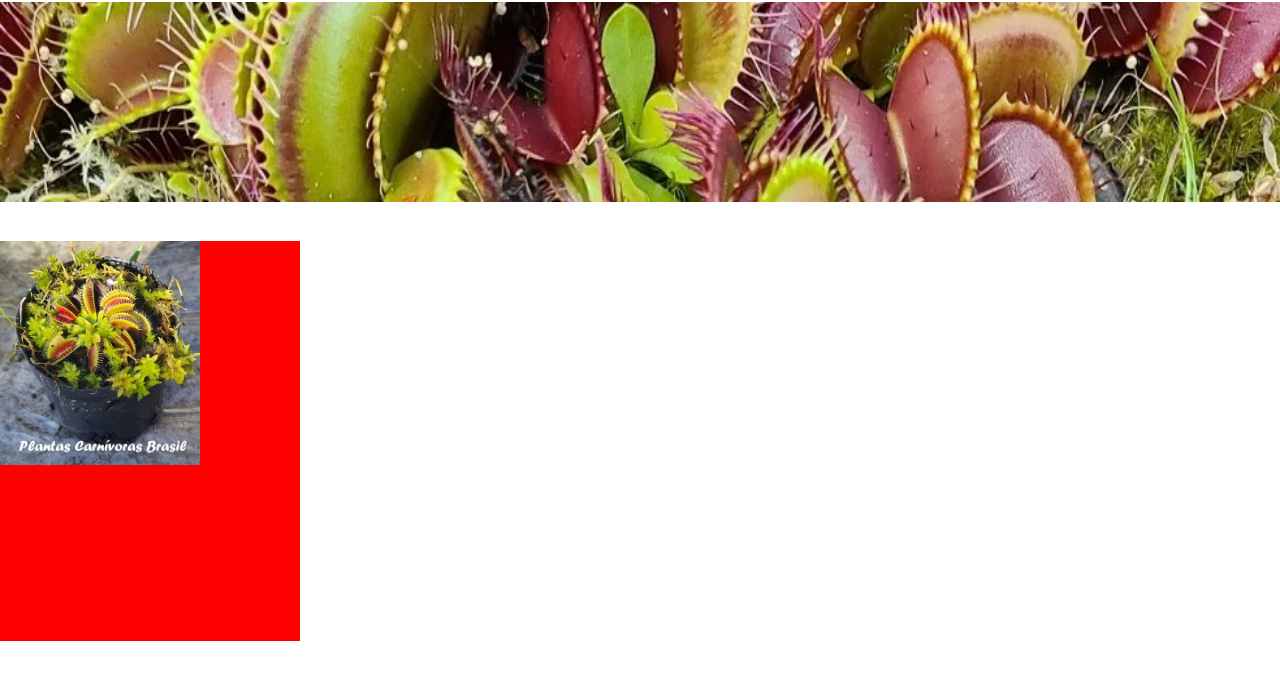
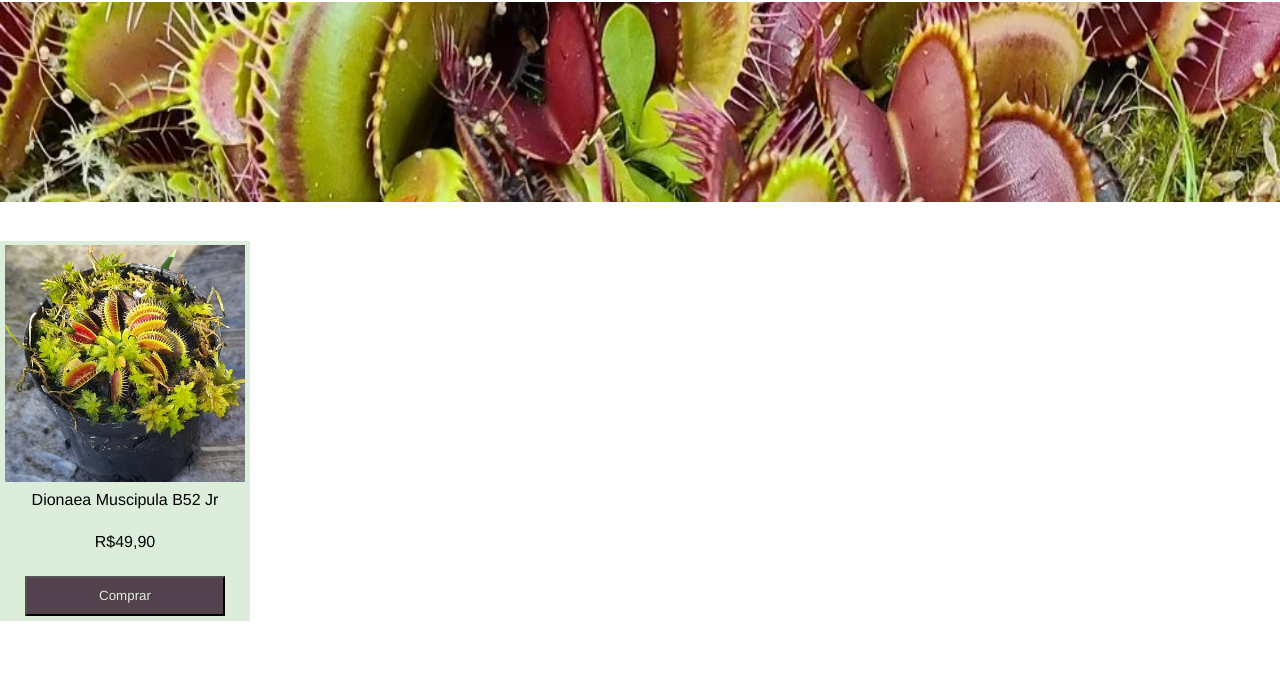
Before and after one commit to FernandoGuedesIFSP/Classier-s-Carnivorous, a plain HTML site: page index.html in a window 1280 px wide. Shown: the part 127-800 px from the top of the page. Drawn offline with Linux system fonts and the light colour scheme.

Commit message:
criação da caixa de produto

```diff
--- a/home.css
+++ b/home.css
@@ -1,6 +1,7 @@
 *{
     margin: 0;
     padding: 0;
+    font-family: 'Franklin Gothic Medium', 'Arial Narrow', Arial, sans-serif;
 }
 .containerLogin{
     display: flex;
@@ -44,9 +45,6 @@
     justify-content: space-evenly;
     gap: 20px;
 }
-.diretoriosBarra:hover{
-    background-color: #B7C8B5;
-}
 #rightBarra{
     background-color: #c5ebc3;
     display: flex;
@@ -68,9 +66,30 @@ a:hover{
 #carnivorasHome{
     margin: 15px 0px;
 }
-.containerProduto{
-    width: 300px;
-    height: 400px;
+.caixaProduto{
+    width: 250px;
+    height: 380px;
     margin: 20px 0px;
-    background-color: red;
+    background-color: #dceedb;
+    display: flex;
+    align-items: center;
+    flex-direction: column;
 }
+.imgProduto{
+    width: 96%;
+    margin: 4px 4px;
+}
+.textoProduto{
+    margin: 2% 0%;
+    height: 100%;
+    display: flex;
+    flex-direction: column;
+    justify-content: space-between;
+    align-items: center;
+}
+.botaoCompra{
+    width: 200px;
+    height: 40px;
+    background-color: #54414E;
+    color: #dceedb;
+}
--- a/index.html
+++ b/index.html
@@ -12,7 +12,7 @@
 
     <div id="barra">
         <div id="leftBarra">
-            <a id="logo" href="index.html"><img src="img/logo.loja.jfif" alt="Classier's Carnivorous Logo" height="100%"></a>
+            <a id="logo" href="index.html"><img src="img/logo.loja.recortado.jpg" alt="Classier's Carnivorous Logo" height="100%"></a>
             <div class="containerDiretoriosBarra">
                 <a href="" class="diretoriosbarra">Home</a>
                 <a href="" class="diretoriosbarra">Dionaeas Muscipulas</a>
@@ -34,12 +34,14 @@
     <img id="carnivorasHome"  src="img/carnivoras_home.jpg" alt="Dionaea Classier's Carnivorous" width="100%" height="200px">
 
 
-    <a href=""><div class="containerProduto">
-        <div class="caixaProduto">
-            <img class="imgProduto" src="img/Dionaea B52 Jr.jpg" alt="Dionaea B52 Jr" width="200px">
-            <p id="nomeProduto"></p>
+    <div class="caixaProduto">
+            <img class="imgProduto" src="img/Produtos/Dionaea B52 Jr.jpg" alt="Dionaea B52 Jr" width="200px">
+        <div class="textoProduto">
+            <p id="nomeProduto">Dionaea Muscipula B52 Jr</p>
+            <p>R$49,90</p>
+            <button class="botaoCompra" type="submit">Comprar</button>
         </div>
-    </div></a>
+    </div>
 
 </body>
 </html>
```
Also changed, not shown: img/Dionaea B52 Jr.jpg (deleted), img/Produtos/Dionaea B52 Jr.jpg (added), img/logo.loja.recortado.jpg (added).
